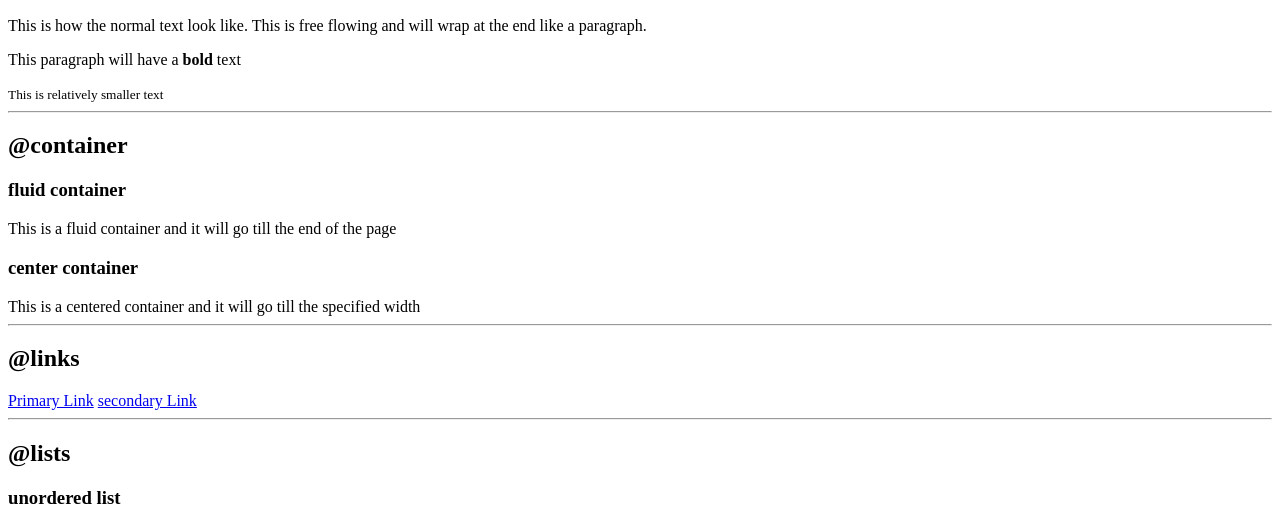
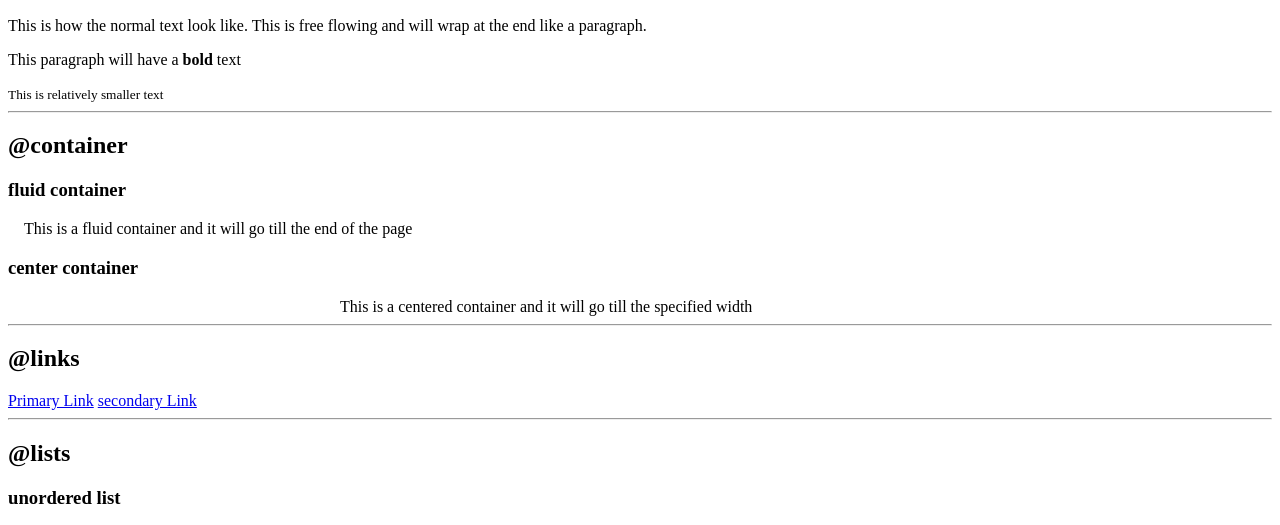
Before and after one commit to Arshiya-banu/HTML-CSS, a plain HTML site: page index.html in a window 1280 px wide. Shown: the part 273-798 px from the top of the page. Drawn offline with Linux system fonts and the light colour scheme.

Commit message:
container

```diff
--- a/index.html
+++ b/index.html
@@ -22,10 +22,10 @@
     <h2>@container</h2>
 
     <h3>fluid container</h3>
-    <div>This is a fluid container and it will go till the end of the page</div>
+    <div class="container">This is a fluid container and it will go till the end of the page</div>
 
     <h3>center container</h3>
-    <div >This is a centered container and it will go till the specified width</div>
+    <div class="container container-center" >This is a centered container and it will go till the specified width</div>
     <hr>
 
     <h2>@links</h2>
--- a/style.CSS
+++ b/style.CSS
@@ -3,3 +3,15 @@
 body{
     font-family: 'Roboto', sans-serif;
 }
+
+/* containers */
+.container
+{
+    padding-left: 1rem;
+    padding-right: 1rem;
+}
+.container-center
+{
+    max-width: 600px;
+    margin: auto;
+}
```
